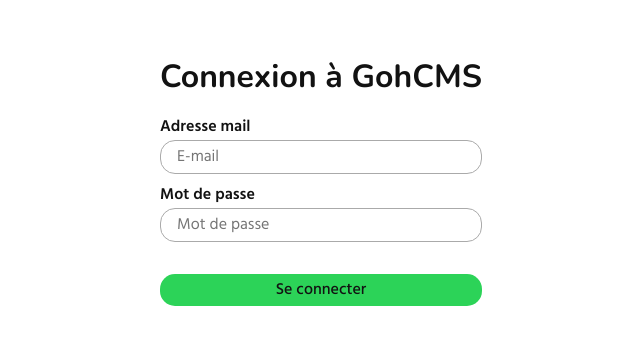
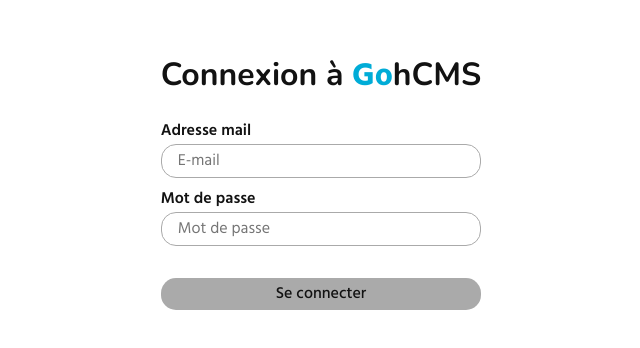
Before and after one commit to Floriansylvain/GoCMS, a Vue app in the folder web/admin-gui/: page / in a window 1280 px wide. Shown: the part 220-568 px from the top of the page, without its empty margins (319-959 px from the left). Built offline with nearby package versions, Linux system fonts and the light colour scheme; a web font is replaced by a local one.

Commit message:
Added disabled button

```diff
--- a/web/admin-gui/src/assets/base.css
+++ b/web/admin-gui/src/assets/base.css
@@ -82,7 +82,8 @@
 	color: red;
 }
 
-.button-primary {
+.button-primary,
+.button-disabled {
 	border-radius: var(--radius);
 	border: none;
 
@@ -102,3 +103,9 @@
 .button-primary:active {
 	background-color: var(--primary-dark);
 }
+
+.button-disabled {
+	color: var(--neutral-dark);
+	background-color: var(--neutral-light);
+	cursor: default;
+}
--- a/web/admin-gui/src/views/Login.vue
+++ b/web/admin-gui/src/views/Login.vue
@@ -7,8 +7,13 @@
 
 const isTokenOK: Ref<boolean|undefined> = ref(undefined)
 const router = useRouter()
+const authStore = useAuthStore()
+const email = ref('')
+const password = ref('')
 
-const authStore = useAuthStore()
+const isFormEmpty: ()=>boolean = () => {
+	return email.value === '' || password.value === ''
+}
 
 function updateJWTcookies(JWTdata: jwtFormat): void {
 	const cookieExpire = new Date(JWTdata.expire)
@@ -59,16 +64,12 @@
 			}
 		})
 }
-
-const email = ref('')
-const password = ref('')
-
 </script>
 
 <template>
 	<div class="login-page">
 		<div class="login-form">
-			<h2>Connexion à GohCMS</h2>
+			<h2>Connexion à <span style="color:#00ACD7">Go</span>hCMS</h2>
 
 			<form @submit.prevent="login(email, password)">
 				<div class="inputs-group">
@@ -83,7 +84,9 @@
 						<p v-else-if="useErrorsStore().sessionExpired">⌛ Votre session a expiré.</p>
 					</div>
 				</div>
-				<button class="button-primary" type="submit">Se connecter</button>
+				<button :class="`button-${isFormEmpty() ? 'disabled' : 'primary'}`" type="submit" :disabled="isFormEmpty()">
+					Se connecter
+				</button>
 			</form>
 		</div>
 	</div>
```
